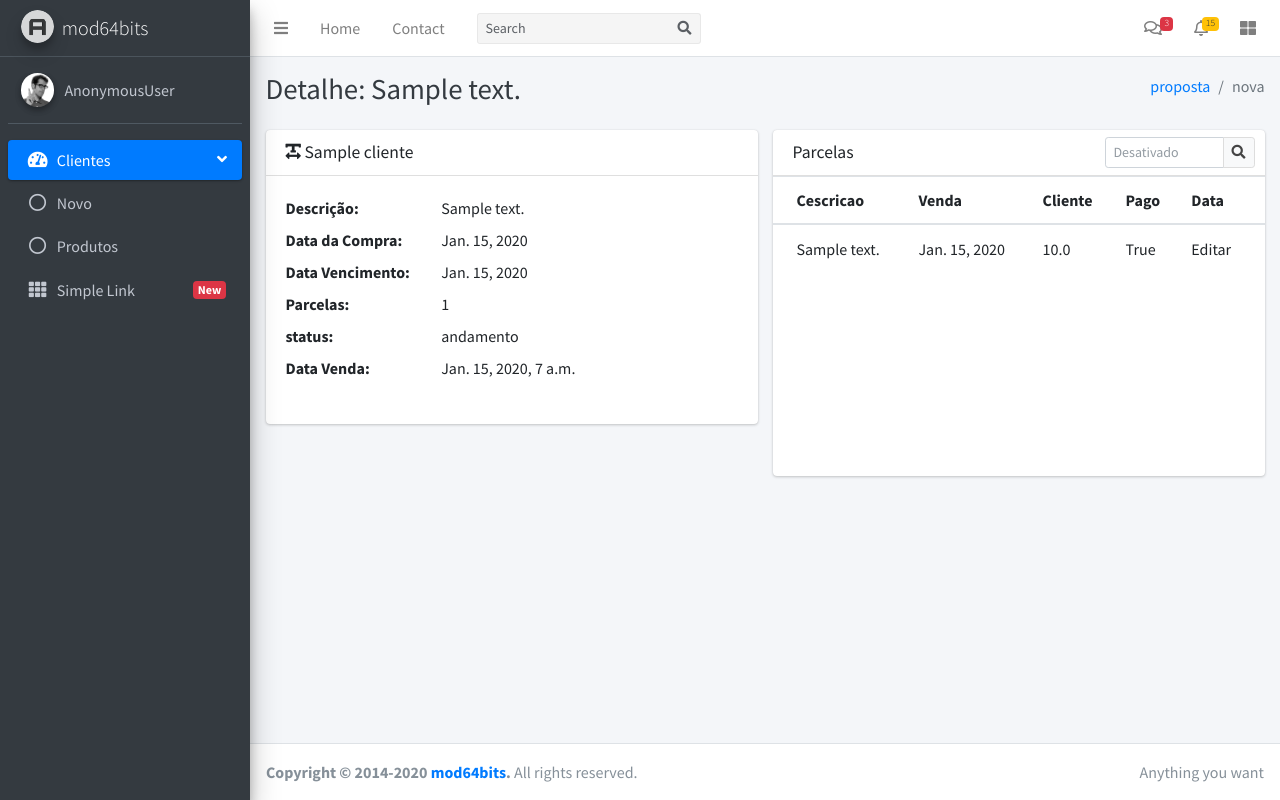
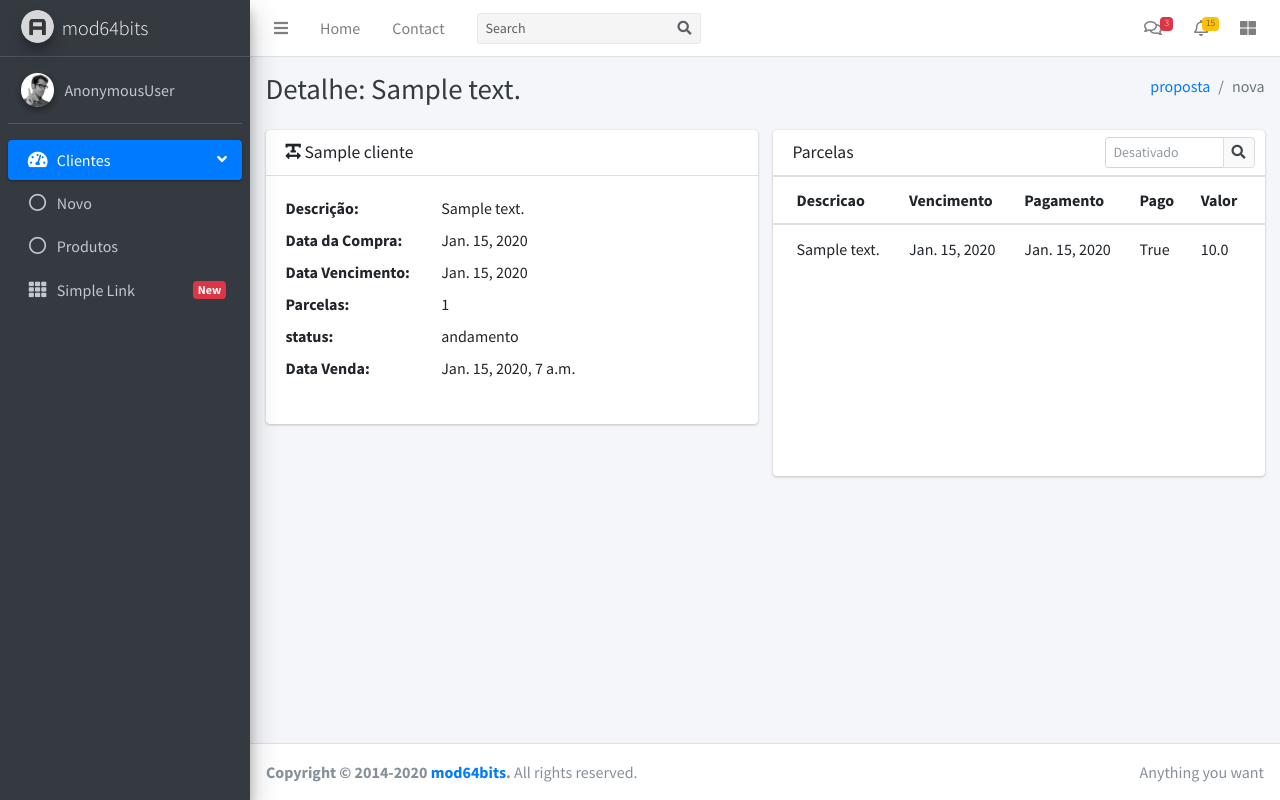
Before and after one commit to mod64bits/sandrajoias, a Django app: a page that uses templates/venda/VendaDetalhe.html in a window 1280 px wide. Run offline with Django 3.2, Linux system fonts and the light colour scheme; tables that the repository leaves empty hold one stand-in row (values such as "Sample post"); some libraries are stand-ins or nearby versions.

Commit message:
Lista das parcelas view pagar parcelas

```diff
--- a/apps/core/urls.py
+++ b/apps/core/urls.py
@@ -1,13 +1,13 @@
 from django.urls import path
 from .views import HomeView
-from apps.venda.views import NovaVendaView, VendaDetalheView
+from apps.venda.views import NovaVendaView, VendaDetalheView, PagarParcelaView
 
 
 app_name = 'core'
 
 urlpatterns = [
+    path('pagar/<int:id>/', PagarParcelaView.as_view(), name='pagar-parcela'),
     path('venda/<slug:slug>/', VendaDetalheView.as_view(), name='detalhe-venda'),
     path('nova/venda', NovaVendaView.as_view(), name='nova-venda'),
     path('', HomeView.as_view(), name='home'),
-
 ]
--- a/apps/venda/views.py
+++ b/apps/venda/views.py
@@ -51,8 +51,9 @@ class NovaVendaView(SuccessMessageMixin, CreateView):
     success_message = "Nova Venda Realizada com Sucesso!!"
 
 
-class PagarParcela(UpdateView):
-    pass
+class PagarParcelaView(UpdateView):
+    model = Parcelas
+    fields = ['data_pagamento', 'pago']
 
 
 class VendaDetalheView(DetailView):
--- /dev/null
+++ b/templates/venda/PagarParcela.html
@@ -0,0 +1 @@
+{% extends 'core/starter.html' %}
--- a/templates/venda/VendaDetalhe.html
+++ b/templates/venda/VendaDetalhe.html
@@ -66,21 +66,21 @@
                             <table class="table table-head-fixed text-nowrap">
                                 <thead>
                                 <tr>
-                                    <th>Cescricao</th>
-                                    <th>Venda</th>
-                                    <th>Cliente</th>
+                                    <th>Descricao</th>
+                                    <th>Vencimento</th>
+                                    <th>Pagamento</th>
                                     <th>Pago</th>
-                                    <th>Data</th>
+                                    <th>Valor</th>
                                 </tr>
                                 </thead>
                                 <tbody>
                                 {% for parcela in parcelas %}
                                 <tr>
                                     <td>{{ parcela.descricao }}</td>
+                                    <td>{{ parcela.data_vencimento }}</td>
                                     <td>{{ parcela.data_pagamento }}</td>
+                                    <td><span class="tag tag-success">{{ parcela.pago }}</span></td>
                                     <td>{{ parcela.valorParcela }}</td>
-                                    <td><span class="tag tag-success">{{ parcela.pago }}</span></td>
-                                    <td>Editar</td>
                                 </tr>
                                 {% endfor %}
 
```
